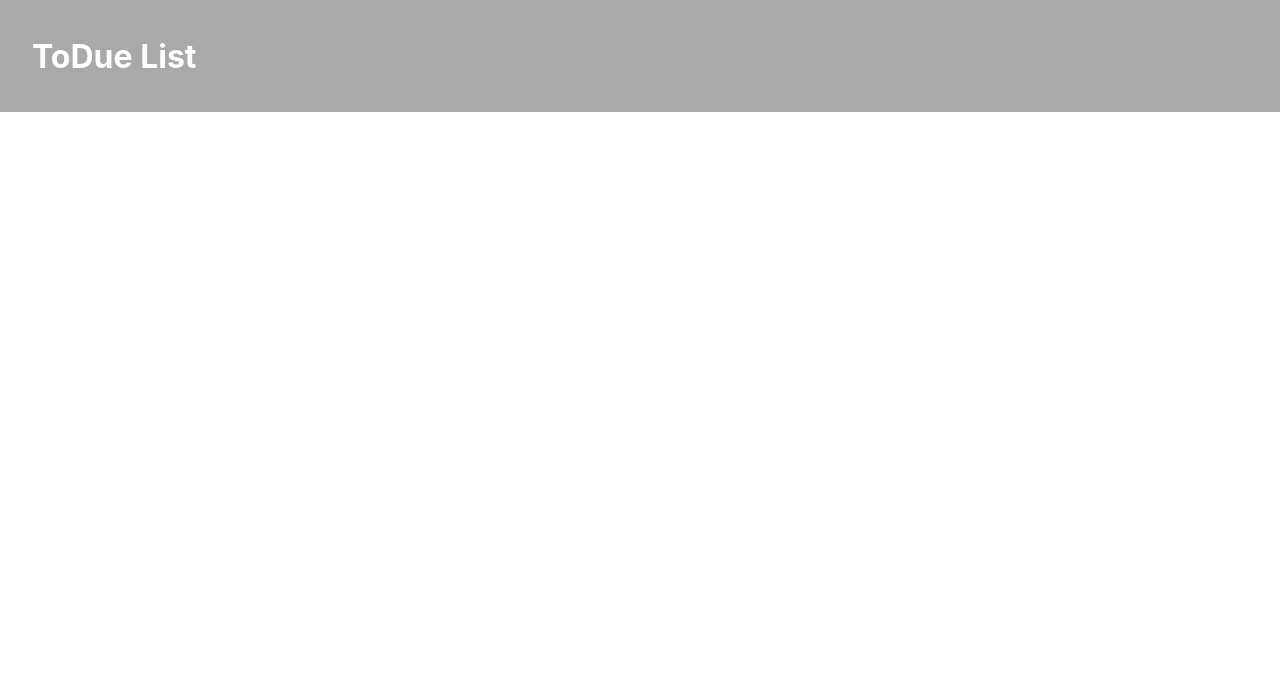
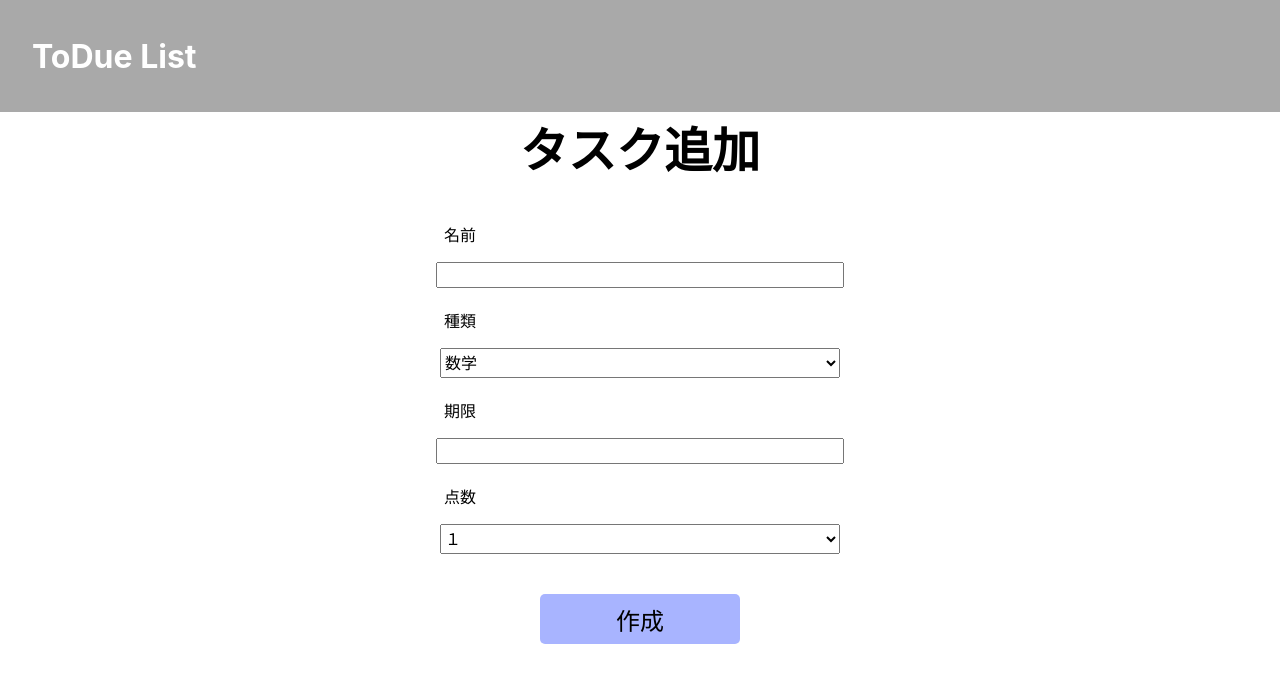
Before and after one commit to takumi4850-06/ToDue-list, a React (Create React App) app: page /createtask in a window 1280 px wide. Before the commit this address had no page. Shown: the top 682 px of the page. Built offline with nearby package versions, Linux system fonts and the light colour scheme.

Commit message:
タスク作成画面の作成

```diff
--- a/src/App.js
+++ b/src/App.js
@@ -3,6 +3,7 @@ import Header from './components/Header';
 import Home from './pages/Home';
 import Login from './pages/Login';
 import Signup from './pages/Signup';
+import CreateTask from './pages/CreateTask';
 
 function App() {
   return (
@@ -14,6 +15,7 @@ function App() {
             <Route path="/" element={<Home />} />
             <Route path="/login" element={<Login />} />
             <Route path="/signup" element={<Signup />} />
+            <Route path="/createtask" element={<CreateTask/>} />
           </Routes>
         </main>
       </div>
--- /dev/null
+++ b/src/pages/CreateTask.jsx
@@ -0,0 +1,39 @@
+import classes from '../styles/CreateTask.css';
+
+export default function CreateTask() {
+    return (
+      <div>
+        <h1 className="midashi">タスク追加</h1>
+        <div className="name">
+          <p className='namehead'>名前</p>
+          <input type="text" className="namebox" />
+        </div>
+        <div className="type">
+          <p className='typehead'>種類</p>
+          <select name="syurui" className="typebox">
+            <option>数学</option>
+            <option>英語</option>
+            <option>専門</option>
+            <option>一般教養</option>
+            <option>ゼミ</option>
+            <option>その他</option>
+          </select>
+        </div>
+        <div className='date'>
+            <p className='datehead'>期限</p>
+            <input input="text" className="datebox" />
+        </div>
+
+        <div className="score">
+            <p className='scorehead'>点数</p>
+            <select name="tensuu" className="scorebox">
+            <option>１</option>
+            <option>２</option>
+            <option>３</option>
+            </select>
+        </div>
+
+        <button className='addbutton'>作成</button>
+      </div>
+    );
+}
--- /dev/null
+++ b/src/styles/CreateTask.css
@@ -0,0 +1,64 @@
+.midashi{
+    font-size: 48px;
+    text-align: center;
+    margin-bottom: 40px;
+}
+.name{
+    text-align: center;
+}
+.namehead{
+    margin-right: 360px;
+}
+.namebox{
+    width: 400px;
+    height: 20px;
+    font-size: 16px;
+}
+.type{
+    text-align: center;
+    margin-top: 20px;
+}
+.typehead{
+    margin-right: 360px;
+}
+.typebox{
+    width: 400px;
+    height: 30px;
+    font-size: 16px;
+}
+.date{
+    text-align: center;
+    margin-top: 20px;
+}
+.datehead{
+    margin-right: 360px;
+}
+.datebox{
+    width: 400px;
+    height: 20px;
+    font-size: 16px;
+}
+.score{
+    text-align: center;
+    margin-top: 20px;
+}
+.scorehead{
+    margin-right: 360px;
+}
+.scorebox{
+    width: 400px;
+    height: 30px;
+    font-size: 16px;
+}
+.addbutton{
+    display: block;
+    margin: 40px auto 0 auto;
+    width: 200px;
+    height: 50px;
+    font-size: 24px;
+    background-color: #A8B4FF;
+    color: black;
+    border: none;
+    border-radius: 5px;
+    cursor: pointer;
+}
```
